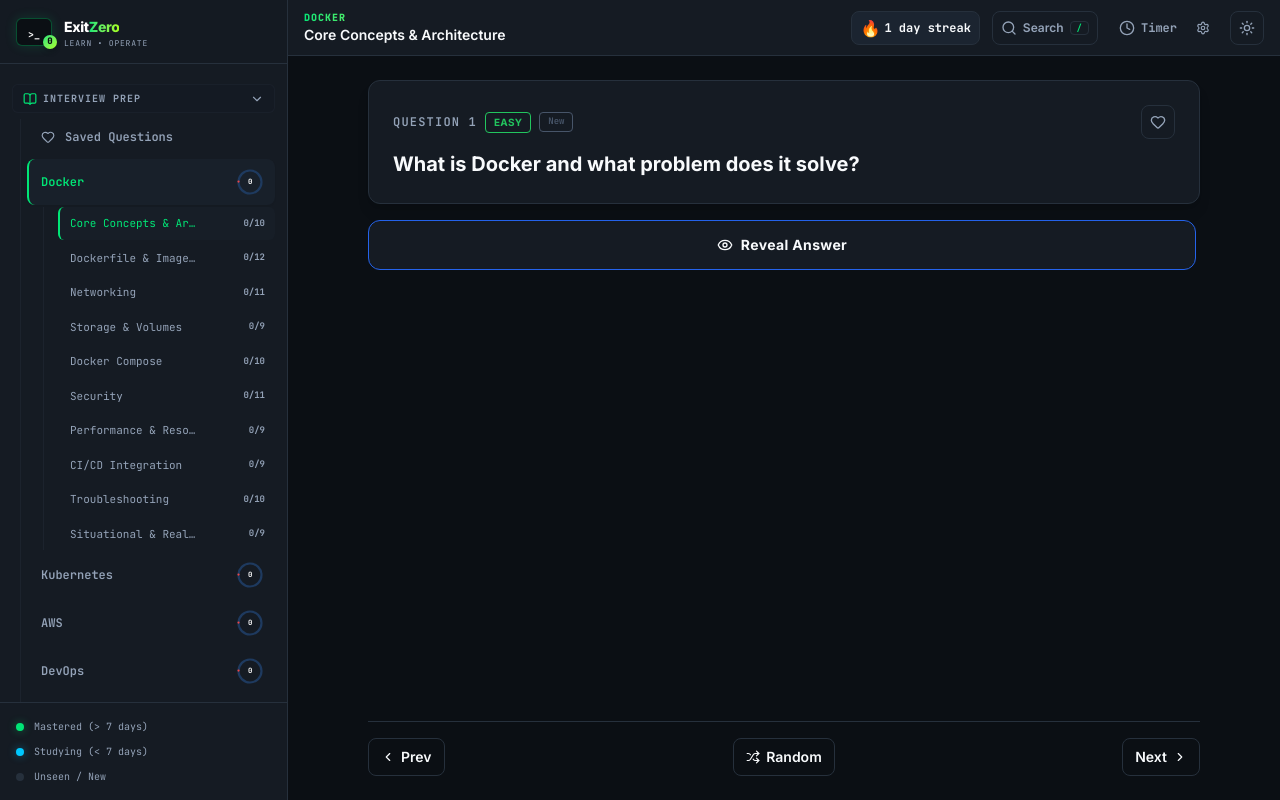
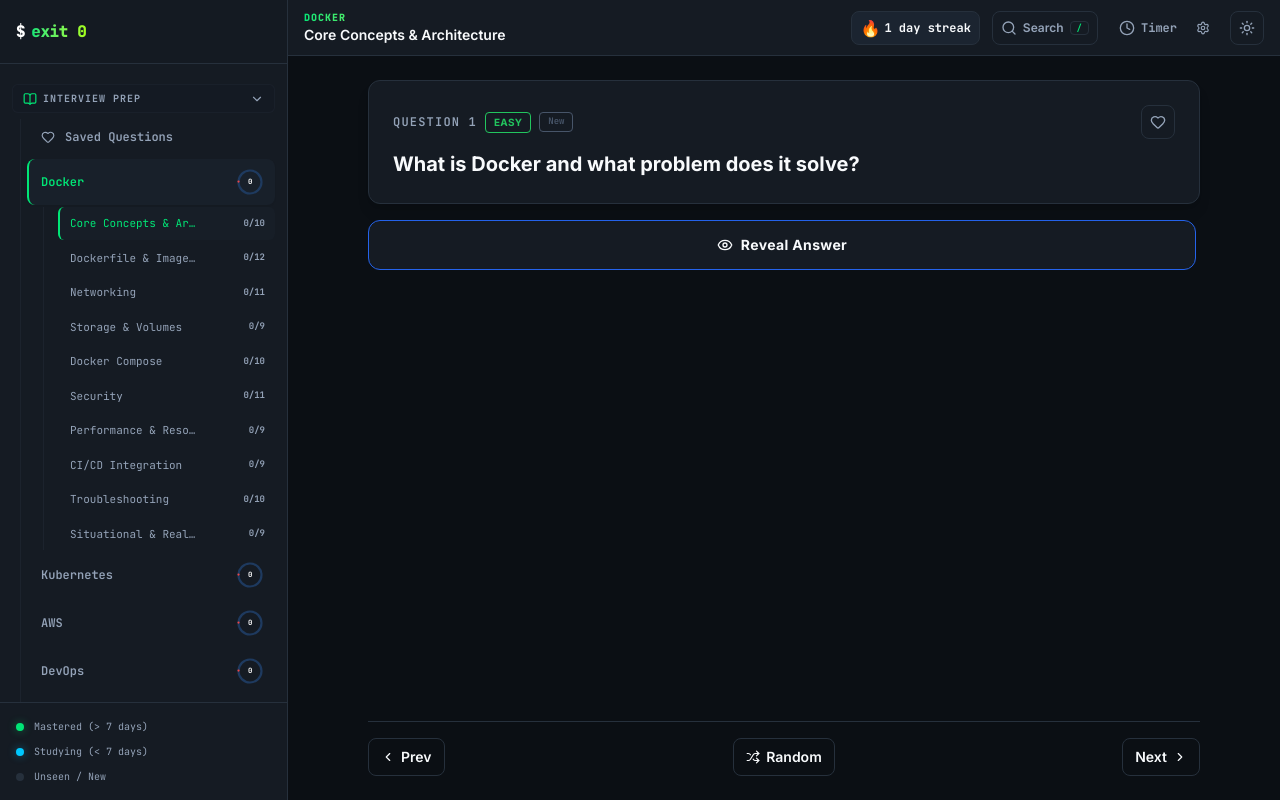
Before and after one commit to srinivassarkar/ExitZero, a Next.js app: page / in a window 1280 px wide. Built offline with nearby package versions, Linux system fonts and the light colour scheme.

Commit message:
feat: implement single-open accordion in sidebar and replace header logo with $ exit 0 text

```diff
--- a/src/components/Sidebar.tsx
+++ b/src/components/Sidebar.tsx
@@ -40,10 +40,16 @@
   });
 
   const toggleSection = (section: string) => {
-    setExpanded((prev) => ({
-      ...prev,
-      [section]: !prev[section],
-    }));
+    setExpanded((prev) => {
+      const isCurrentlyOpen = prev[section];
+      const nextExpanded = {
+        prep: false,
+        runbooks: false,
+        labs: false,
+      };
+      nextExpanded[section as "prep" | "runbooks" | "labs"] = !isCurrentlyOpen;
+      return nextExpanded;
+    });
   };
 
   // Calculate technology stats
@@ -92,34 +98,11 @@
           isOpen ? "translate-x-0" : "-translate-x-full"
         }`}
       >
-        {/* Sidebar Header with Premium Brand Console Replica Logo */}
+        {/* Sidebar Header with Simple Monospace Text Logo */}
         <div className="h-16 border-b border-border flex items-center justify-between px-4 bg-card/85 select-none shrink-0">
-          <div className="flex items-center space-x-3">
-            {/* CSS Replica of Brand Console Logo */}
-            <div className="relative w-9 h-7 border border-[#00E676]/30 bg-[#0B0F14] rounded-md flex items-center justify-center shadow-[0_0_12px_rgba(0,230,118,0.15)] shrink-0">
-              {/* Close buttons */}
-              <div className="absolute top-1 left-1.5 flex space-x-0.5">
-                <span className="w-0.8 h-0.8 rounded-full bg-[#FF5F56]" />
-                <span className="w-0.8 h-0.8 rounded-full bg-[#FFBD2E]" />
-                <span className="w-0.8 h-0.8 rounded-full bg-[#00E676]" />
-              </div>
-              {/* Terminal prompt symbol */}
-              <span className="text-[10px] font-mono text-white mt-1.5 font-bold">&gt;_</span>
-              {/* Overlapping '0' badge */}
-              <div className="absolute -bottom-1 -right-1.5 bg-gradient-to-br from-[#00E676] to-[#A3FF1A] text-[#0B0F14] font-mono font-extrabold text-[9px] w-3.5 h-3.5 rounded-full flex items-center justify-center shadow-md">
-                0
-              </div>
-            </div>
-
-            <div className="flex flex-col">
-              <div className="flex items-center text-sm font-sans font-extrabold tracking-tight">
-                <span className="text-white">Exit</span>
-                <span className="text-transparent bg-clip-text bg-gradient-to-r from-[#00E676] to-[#A3FF1A]">Zero</span>
-              </div>
-              <span className="text-[8px] font-mono tracking-widest text-[#94a3b8] uppercase leading-none mt-0.5">
-                learn • operate
-              </span>
-            </div>
+          <div className="flex items-center space-x-1.5">
+            <span className="font-mono text-base font-extrabold tracking-tight text-white">$</span>
+            <span className="font-mono text-base font-extrabold tracking-tight text-transparent bg-clip-text bg-gradient-to-r from-[#00E676] to-[#A3FF1A]">exit 0</span>
           </div>
           <button
             onClick={onClose}
```
